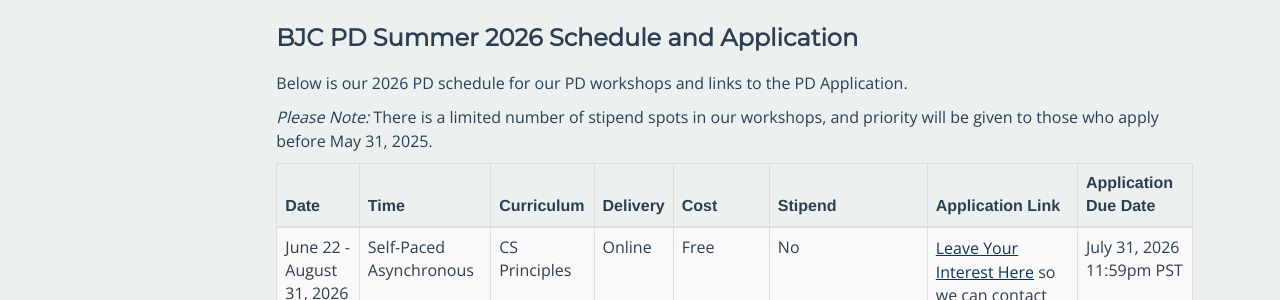
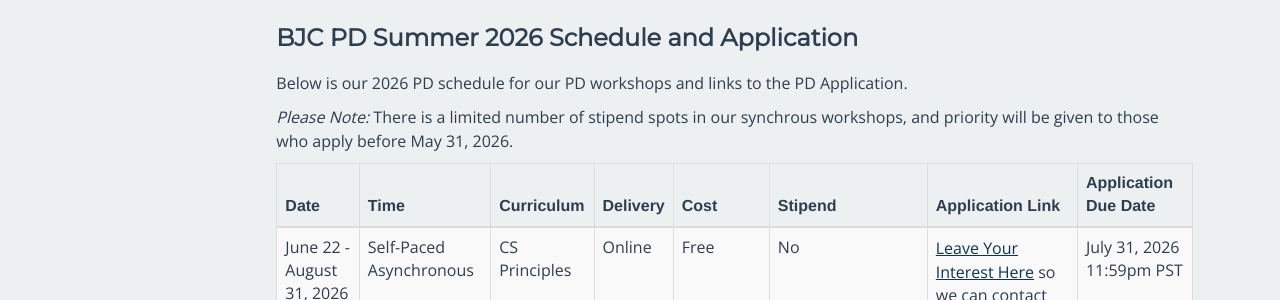
Before and after one commit to beautyjoy/beautyjoy.github.io, a Jekyll site: the page built from summer-pd/index.md, in a window 1280 px wide and 900 px high, scrolled down 1098 px. Shown: the part 154-454 px from the top of the window. Built offline with Jekyll 4.4.1, drawn with Linux system fonts in a browser that asks for light colours.

Commit message:
Update index.md

```diff
--- a/summer-pd/index.md
+++ b/summer-pd/index.md
@@ -59,7 +59,7 @@
 
 Below is our 2026 PD schedule for our PD workshops and links to the PD Application.
 
-*Please Note:* There is a limited number of stipend spots in our workshops, and priority will be given to those who apply before May 31, 2025.
+*Please Note:* There is a limited number of stipend spots in our synchrous workshops, and priority will be given to those who apply before May 31, 2026.
 
 <!-- <b>Apps are due by May 31, 2022.</b> -->
 
```
